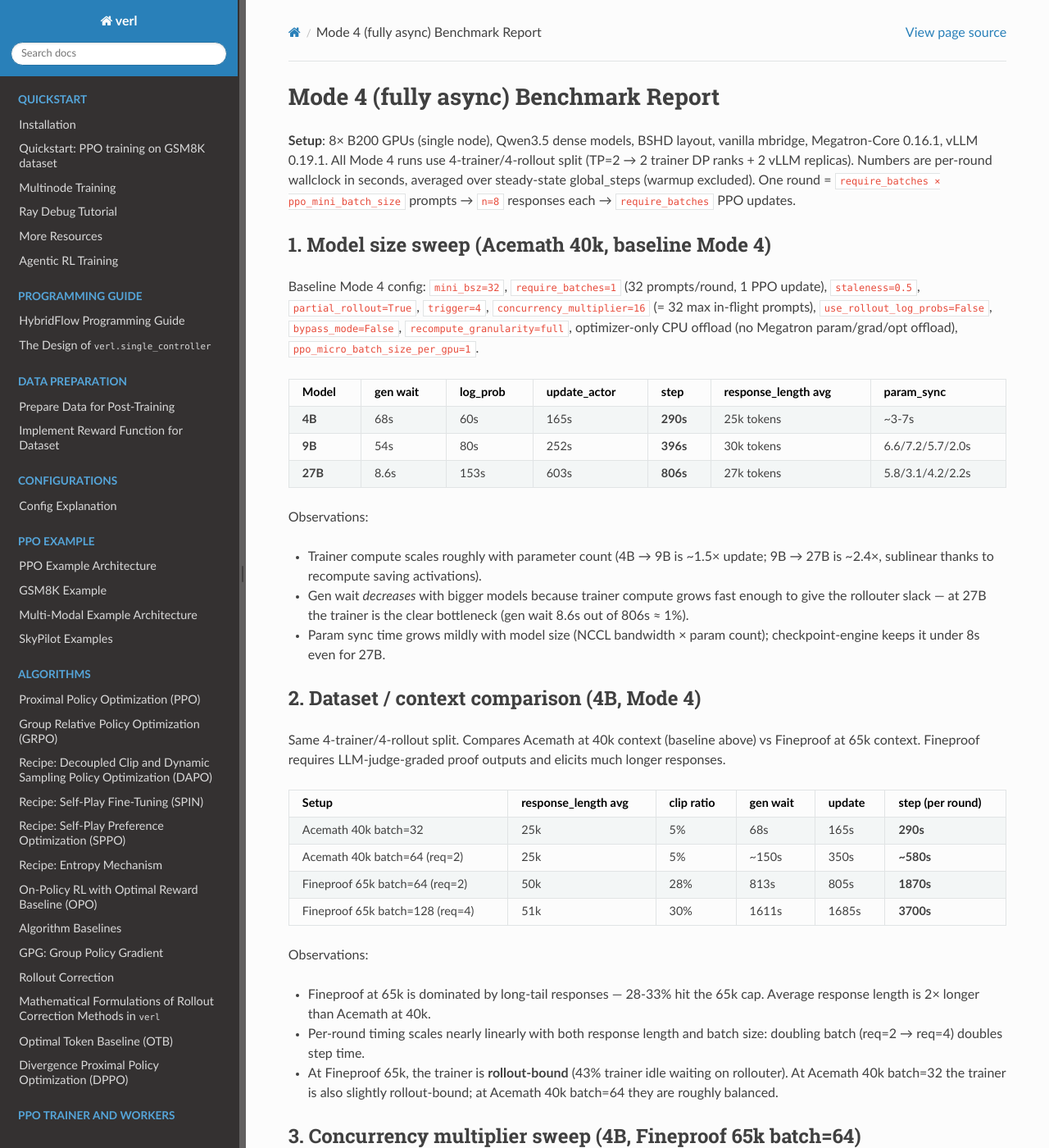
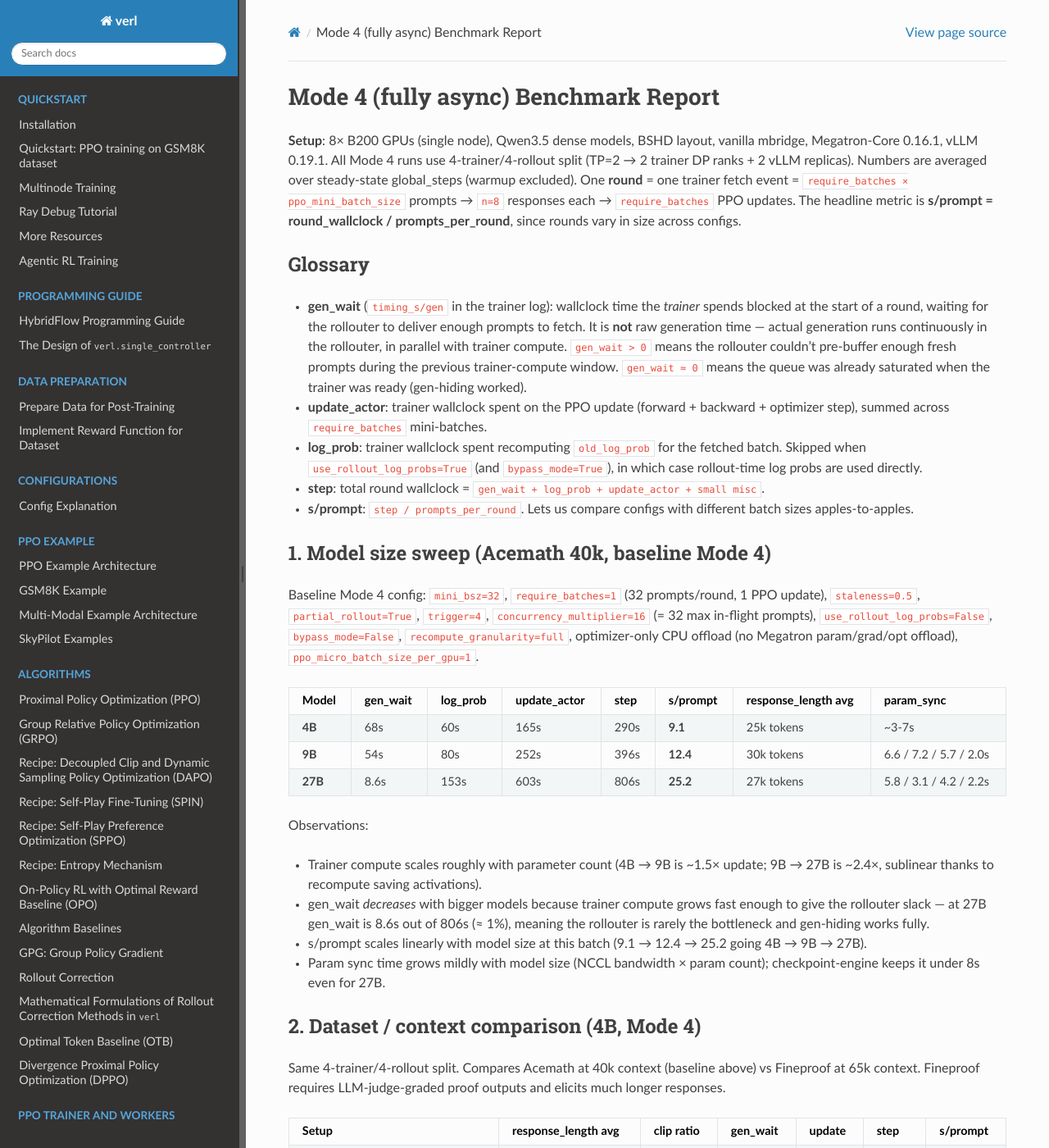
Before and after one commit to IanYHWu/verl-may-2026-async, a Sphinx documentation site: the page built from docs/MODE4_BENCHMARK_REPORT.md, in a window 1280 px wide and 1400 px high. Shown: the whole window at 82% size. Built offline with Sphinx 7.4.7 and the Read the Docs theme 3.1.0, drawn with Linux system fonts in a browser that asks for light colours; pages that are not in the unit, such as notebooks, are missing from menus; comment, search, counter and statistics services are not loaded; some of the changed text lies outside the part shown.

Commit message:
Report: add s/prompt column and gen_wait glossary
s/prompt = step / prompts_per_round, the per-prompt amortised cost.
Lets us compare configs with different batch sizes apples-to-apples.

Adds an upfront glossary clarifying that gen_wait is the trainer's wait
time at fetch, not raw generation wallclock — actual gen runs in
parallel inside the rollouter. gen_wait ≈ 0 means gen-hiding worked.

Co-Authored-By: Claude Opus 4.7 (1M context) <noreply@anthropic.com>

```diff
--- a/docs/MODE4_BENCHMARK_REPORT.md
+++ b/docs/MODE4_BENCHMARK_REPORT.md
@@ -1,50 +1,60 @@
 # Mode 4 (fully async) Benchmark Report
 
-**Setup**: 8× B200 GPUs (single node), Qwen3.5 dense models, BSHD layout, vanilla mbridge, Megatron-Core 0.16.1, vLLM 0.19.1. All Mode 4 runs use 4-trainer/4-rollout split (TP=2 → 2 trainer DP ranks + 2 vLLM replicas). Numbers are per-round wallclock in seconds, averaged over steady-state global_steps (warmup excluded). One round = `require_batches × ppo_mini_batch_size` prompts → `n=8` responses each → `require_batches` PPO updates.
+**Setup**: 8× B200 GPUs (single node), Qwen3.5 dense models, BSHD layout, vanilla mbridge, Megatron-Core 0.16.1, vLLM 0.19.1. All Mode 4 runs use 4-trainer/4-rollout split (TP=2 → 2 trainer DP ranks + 2 vLLM replicas). Numbers are averaged over steady-state global_steps (warmup excluded). One **round** = one trainer fetch event = `require_batches × ppo_mini_batch_size` prompts → `n=8` responses each → `require_batches` PPO updates. The headline metric is **s/prompt = round_wallclock / prompts_per_round**, since rounds vary in size across configs.
+
+## Glossary
+
+- **gen_wait** (`timing_s/gen` in the trainer log): wallclock time the *trainer* spends blocked at the start of a round, waiting for the rollouter to deliver enough prompts to fetch. It is **not** raw generation time — actual generation runs continuously in the rollouter, in parallel with trainer compute. `gen_wait > 0` means the rollouter couldn't pre-buffer enough fresh prompts during the previous trainer-compute window. `gen_wait ≈ 0` means the queue was already saturated when the trainer was ready (gen-hiding worked).
+- **update_actor**: trainer wallclock spent on the PPO update (forward + backward + optimizer step), summed across `require_batches` mini-batches.
+- **log_prob**: trainer wallclock spent recomputing `old_log_prob` for the fetched batch. Skipped when `use_rollout_log_probs=True` (and `bypass_mode=True`), in which case rollout-time log probs are used directly.
+- **step**: total round wallclock = `gen_wait + log_prob + update_actor + small misc`.
+- **s/prompt**: `step / prompts_per_round`. Lets us compare configs with different batch sizes apples-to-apples.
 
 ## 1. Model size sweep (Acemath 40k, baseline Mode 4)
 
 Baseline Mode 4 config: `mini_bsz=32`, `require_batches=1` (32 prompts/round, 1 PPO update), `staleness=0.5`, `partial_rollout=True`, `trigger=4`, `concurrency_multiplier=16` (= 32 max in-flight prompts), `use_rollout_log_probs=False`, `bypass_mode=False`, `recompute_granularity=full`, optimizer-only CPU offload (no Megatron param/grad/opt offload), `ppo_micro_batch_size_per_gpu=1`.
 
-| Model | gen wait | log_prob | update_actor | step | response_length avg | param_sync |
-|---|---|---|---|---|---|---|
-| **4B** | 68s | 60s | 165s | **290s** | 25k tokens | ~3-7s |
-| **9B** | 54s | 80s | 252s | **396s** | 30k tokens | 6.6/7.2/5.7/2.0s |
-| **27B** | 8.6s | 153s | 603s | **806s** | 27k tokens | 5.8/3.1/4.2/2.2s |
+| Model | gen_wait | log_prob | update_actor | step | **s/prompt** | response_length avg | param_sync |
+|---|---|---|---|---|---|---|---|
+| **4B** | 68s | 60s | 165s | 290s | **9.1** | 25k tokens | ~3-7s |
+| **9B** | 54s | 80s | 252s | 396s | **12.4** | 30k tokens | 6.6 / 7.2 / 5.7 / 2.0s |
+| **27B** | 8.6s | 153s | 603s | 806s | **25.2** | 27k tokens | 5.8 / 3.1 / 4.2 / 2.2s |
 
 Observations:
 - Trainer compute scales roughly with parameter count (4B → 9B is ~1.5× update; 9B → 27B is ~2.4×, sublinear thanks to recompute saving activations).
-- Gen wait *decreases* with bigger models because trainer compute grows fast enough to give the rollouter slack — at 27B the trainer is the clear bottleneck (gen wait 8.6s out of 806s ≈ 1%).
+- gen_wait *decreases* with bigger models because trainer compute grows fast enough to give the rollouter slack — at 27B gen_wait is 8.6s out of 806s (≈ 1%), meaning the rollouter is rarely the bottleneck and gen-hiding works fully.
+- s/prompt scales linearly with model size at this batch (9.1 → 12.4 → 25.2 going 4B → 9B → 27B).
 - Param sync time grows mildly with model size (NCCL bandwidth × param count); checkpoint-engine keeps it under 8s even for 27B.
 
 ## 2. Dataset / context comparison (4B, Mode 4)
 
 Same 4-trainer/4-rollout split. Compares Acemath at 40k context (baseline above) vs Fineproof at 65k context. Fineproof requires LLM-judge-graded proof outputs and elicits much longer responses.
 
-| Setup | response_length avg | clip ratio | gen wait | update | step (per round) |
-|---|---|---|---|---|---|
-| Acemath 40k batch=32 | 25k | 5% | 68s | 165s | **290s** |
-| Acemath 40k batch=64 (req=2) | 25k | 5% | ~150s | 350s | **~580s** |
-| Fineproof 65k batch=64 (req=2) | 50k | 28% | 813s | 805s | **1870s** |
-| Fineproof 65k batch=128 (req=4) | 51k | 30% | 1611s | 1685s | **3700s** |
+| Setup | response_length avg | clip ratio | gen_wait | update | step | **s/prompt** |
+|---|---|---|---|---|---|---|
+| Acemath 40k batch=32 | 25k | 5% | 68s | 165s | 290s | **9.1** |
+| Acemath 40k batch=64 (req=2) | 25k | 5% | ~150s | ~350s | ~580s | **9.1** |
+| Fineproof 65k batch=64 (req=2) | 50k | 28% | 813s | 805s | 1870s | **29.2** |
+| Fineproof 65k batch=128 (req=4) | 51k | 30% | 1611s | 1685s | 3700s | **28.9** |
 
 Observations:
 - Fineproof at 65k is dominated by long-tail responses — 28-33% hit the 65k cap. Average response length is 2× longer than Acemath at 40k.
-- Per-round timing scales nearly linearly with both response length and batch size: doubling batch (req=2 → req=4) doubles step time.
+- s/prompt is roughly invariant across batch sizes within the same dataset/context (Acemath stays at 9.1; Fineproof stays at ~29). Per-prompt cost is set by model + context, not by batch.
+- s/prompt is ~3× higher for Fineproof 65k vs Acemath 40k. Most of that comes from doubled response length, the rest from extra trainer compute over more tokens.
 - At Fineproof 65k, the trainer is **rollout-bound** (43% trainer idle waiting on rollouter). At Acemath 40k batch=32 the trainer is also slightly rollout-bound; at Acemath 40k batch=64 they are roughly balanced.
 
 ## 3. Concurrency multiplier sweep (4B, Fineproof 65k batch=64)
 
 The async rollouter caps in-flight prompts at `num_replicas × concurrency_multiplier` (capped by `max_required_samples = mini_bsz × require_batches × (1+staleness) × trigger`). The default multiplier was hardcoded at 16; this sweep varied it.
 
-| concurrency_multiplier | Effective in-flight prompts | gen wait | step | Δ vs baseline |
-|---|---|---|---|---|
-| 16 (original default) | 32 | 813s | **1879s** | — |
-| 128 | 256 | 584s | **1611s** | -14% |
-| 1024 (capped at 384) | 384 | 646s | **1713s** | -9% |
+| concurrency_multiplier | Effective in-flight prompts | gen_wait | step | **s/prompt** | Δ vs baseline |
+|---|---|---|---|---|---|
+| 16 (original default) | 32 | 813s | 1879s | **29.4** | — |
+| 128 | 256 | 584s | 1611s | **25.2** | -14% |
+| 1024 (capped at 384) | 384 | 646s | 1713s | **26.8** | -9% |
 
 Observations:
-- Default `× 16` was significantly throttling: lifting to 128 (256 in-flight) shaved 14% from per-round wallclock.
+- Default `× 16` was significantly throttling: lifting to 128 (256 in-flight) shaved 14% from per-prompt cost.
 - Going further to 384 (the queue cap) was *worse* than 128. Past 256 in-flight, vLLM is paging KV cache faster than it can decode, so the additional concurrency hurts.
 - The sweet spot is roughly where in-flight prompts × `n=8` ≈ vLLM's per-replica KV-resident capacity. Past that, paging overhead exceeds the parallelism benefit. We've made `concurrency_multiplier` a config knob (`async_training.concurrency_multiplier`).
 
@@ -52,40 +62,40 @@ Observations:
 
 Holding everything else constant: 4T+4R, conc=128, no Megatron offloads.
 
-| Model | Context | Batch (prompts/round) | gen wait | log_prob | update | step |
-|---|---|---|---|---|---|---|
-| 4B | 40k | 32 | 68s | 60s | 165s | 290s |
-| 4B | 40k | 64 (req=2) | ~150s | ~120s | ~330s | ~580s |
-| 4B | 65k | 64 (req=2, conc=128) | 584s | 226s | 805s | 1611s |
-| 4B | 65k | 128 (req=4, conc=128) | 1611s | 451s | 1681s | 3700s |
-| 9B | 40k | 32 | 54s | 80s | 252s | 396s |
-| 9B | 40k | 128 (req=4, conc=128) | 305s | 322s | 1118s | 1734s |
-| 27B | 40k | 32 | 8.6s | 153s | 603s | 806s |
-| 27B | 40k | 64 (req=2, conc=128) | 333s | 401s | 1399s | 2090s |
+| Model | Context | Batch (prompts/round) | gen_wait | log_prob | update | step | **s/prompt** |
+|---|---|---|---|---|---|---|---|
+| 4B | 40k | 32 | 68s | 60s | 165s | 290s | **9.1** |
+| 4B | 40k | 64 (req=2) | ~150s | ~120s | ~330s | ~580s | **9.1** |
+| 4B | 65k | 64 (req=2, conc=128) | 584s | 226s | 805s | 1611s | **25.2** |
+| 4B | 65k | 128 (req=4, conc=128) | 1611s | 451s | 1681s | 3700s | **28.9** |
+| 9B | 40k | 32 | 54s | 80s | 252s | 396s | **12.4** |
+| 9B | 40k | 128 (req=4, conc=128) | 305s | 322s | 1118s | 1734s | **13.5** |
+| 27B | 40k | 32 | 8.6s | 153s | 603s | 806s | **25.2** |
+| 27B | 40k | 64 (req=2, conc=128) | 333s | 401s | 1399s | 2090s | **32.7** |
 
 Observations:
-- Per-prompt cost is roughly invariant under batch — the framework overhead doesn't get a meaningful amortization win from bigger batches at this scale. e.g. 9B 40k: 396s/32 prompts = 12.4s/prompt at batch=32 vs 1734s/128 = 13.5s/prompt at batch=128.
-- Gen wait scales linearly with batch in proportion to rollouter rate vs trainer-compute rate; in the ones where trainer compute is small (4B 65k), gen-wait dominates and step time grows almost 1:1 with batch.
+- s/prompt is roughly invariant under batch — the framework overhead doesn't get a meaningful amortization win from bigger batches at this scale (e.g. 9B 40k: 12.4 at batch=32 vs 13.5 at batch=128).
+- gen_wait scales linearly with batch in proportion to rollouter rate vs trainer-compute rate; in the ones where trainer compute is small (4B 65k), gen_wait dominates and step time grows almost 1:1 with batch.
 - For 9B/27B, trainer compute dominates; bigger batch grows step time linearly but doesn't change the trainer-bound vs rollout-bound regime.
 
 ## 5. Settings that flip Mode 4 from rollout-bound to trainer-bound
 
-For 4B Acemath 40k batch=64 — the smallest case where Mode 4 was on the edge — the following stack of changes brings step time down and gen-wait to ~zero:
+For 4B Acemath 40k batch=64 — the smallest case where Mode 4 was on the edge — the following stack of changes brings step time down and gen_wait to ~zero:
 
-| Layer | Mode 4 step (mean) | gen wait | Notes |
-|---|---|---|---|
-| baseline | 580s | ~150s | conc=16, recompute log_probs in trainer |
-| + concurrency_multiplier=128 | ~530s | ~80s | unblocks vLLM concurrency |
-| + use_rollout_log_probs=True + bypass_mode=True | ~510s | ~30-40s | trainer skips log_prob recompute (~120s saved) |
-| + ppo_micro_batch_size_per_gpu=2 | ~510s (high variance) | ~30-40s | minimal change in steady state, occasional OOM at long responses; micro_bsz=1 is safer |
+| Layer | step (mean) | s/prompt | gen_wait | Notes |
+|---|---|---|---|---|
+| baseline | 580s | **9.1** | ~150s | conc=16, recompute log_probs in trainer |
+| + concurrency_multiplier=128 | ~530s | **8.3** | ~80s | unblocks vLLM concurrency |
+| + use_rollout_log_probs=True + bypass_mode=True | ~510s | **8.0** | ~30-40s | trainer skips log_prob recompute (~120s saved) |
+| + ppo_micro_batch_size_per_gpu=2 | ~510s (high variance) | **8.0** | ~30-40s | minimal change in steady state, occasional OOM at long responses; micro_bsz=1 is safer |
 
-Once you stack `use_rollout_log_probs=True` + `concurrency_multiplier=128`, gen-wait collapses to single digits in many global_steps (when rollouter has pre-buffered the next round before trainer is ready to fetch). Per-step variance becomes large (335s to 700s observed in single steps), which means steady-state averaging over ≥6 global_steps is necessary for stable comparisons.
+Once you stack `use_rollout_log_probs=True` + `concurrency_multiplier=128`, gen_wait collapses to single digits in many global_steps (when rollouter has pre-buffered the next round before trainer is ready to fetch). Per-step variance becomes large (335s to 700s observed in single steps), which means steady-state averaging over ≥6 global_steps is necessary for stable comparisons.
 
 ## Notes on variance
 
 Per-global-step variance is consistently large across all configs:
 - Step time variance correlates with `response_length/mean` per step. Acemath responses range from 14k-35k tokens depending on the cycle.
-- Cycles 1 (warmup) take 1.3-2× longer than steady state; first 1-2 cycles should be excluded from any comparison.
+- Cycle 1 (warmup) takes 1.3-2× longer than steady state; first 1-2 cycles should be excluded from any comparison.
 - Within a cycle, individual global_steps can land anywhere in a ~2× range (e.g. 4B Acemath cycle: 335s, 506s, 517s, 551s, 573s, 600s, 615s in one run).
 
 For tight benchmarking, run ≥4 cycles and average over cycles 2-N.
```
